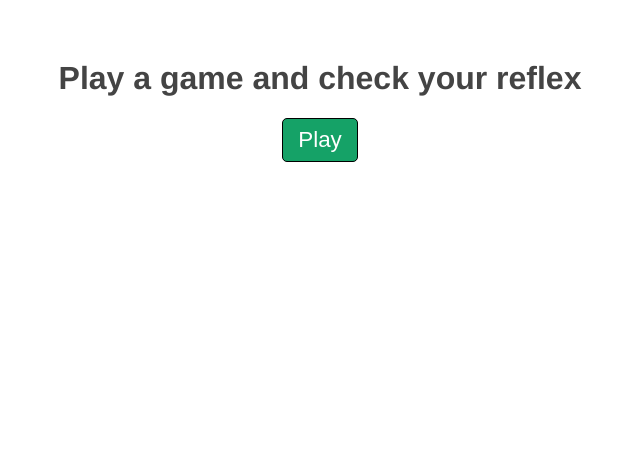
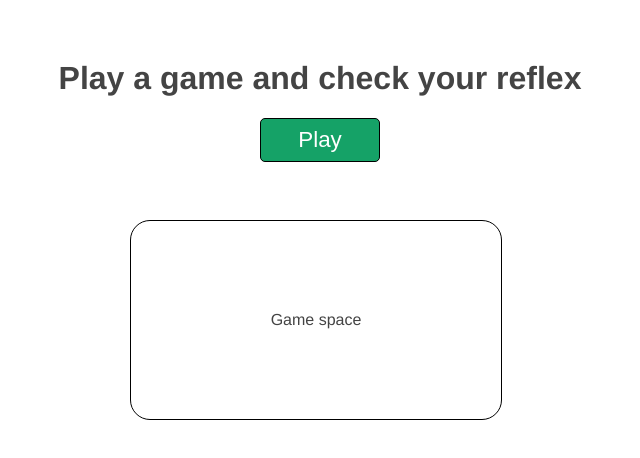
Before and after one commit to HubertMelbruda/vue-reaction-time-game, a Vue app: page / in a window 1280 px wide. Shown: the top 458 px of the page, without its empty margins (320-960 px from the left). Built offline with nearby package versions, Linux system fonts and the light colour scheme.

Commit message:
Add 'Game space' rectangle

```diff
--- a/src/App.vue
+++ b/src/App.vue
@@ -1,16 +1,17 @@
 <template>
-  <h1>Play a game and check your reflex </h1>
-  <button @click="start" :disabled="isPlaying">Play</button>
-  <Block v-if="isPlaying" :delay="delay" @end="endGame"/>
-  <Results v-if="showResult" :score="score"/>
+    <h1>Play a game and check your reflex</h1>
+    <button @click="start" :disabled="isPlaying">Play</button>
+    <div v-if="!showResult" class="game-space">Game space</div>
+    <Block v-if="isPlaying" :delay="delay" @end="endGame" />
+    <Results v-if="showResult" :score="score" />
 </template>
 
 <script>
-import Block from './components/Block.vue'
-import Results from './components/Results.vue'
+import Block from "./components/Block.vue"
+import Results from "./components/Results.vue"
 
 export default {
-  name: 'App',
+  name: "App",
   data() {
     return {
       isPlaying: false,
@@ -33,8 +34,8 @@ export default {
       this.score = reactionTime
       this.isPlaying = false
       this.showResult = true
-    }
-  }
+    },
+  },
 }
 </script>
 
@@ -45,11 +46,15 @@ export default {
   -moz-osx-font-smoothing: grayscale;
   text-align: center;
   color: #444;
-  margin-top: 60px;
+  margin: 60px auto;
+  max-width: 900px;
+  position: relative;
+  box-sizing: border-box;
 }
 
 button {
   font-size: 1.4em;
+  width: 120px;
   background: #15a267;
   color: #ffffff;
   border: 1px black solid;
@@ -58,9 +63,20 @@ button {
   cursor: pointer;
 }
 
- button[disabled] {
-   opacity: 0.2;
-   cursor: not-allowed;
- }
+button[disabled] {
+  opacity: 0.2;
+  cursor: not-allowed;
+}
 
+.game-space {
+  position: absolute;
+  left: 260px;
+  top: 120px;
+  width: 350px;
+  border-radius: 20px;
+  border: 1px solid black;
+  padding: 90px 10px;
+  margin: 40px auto;
+  z-index: -1;
+}
 </style>
```
Also changed, not shown: 1 other file (tests, documents, lock files or other folders).
